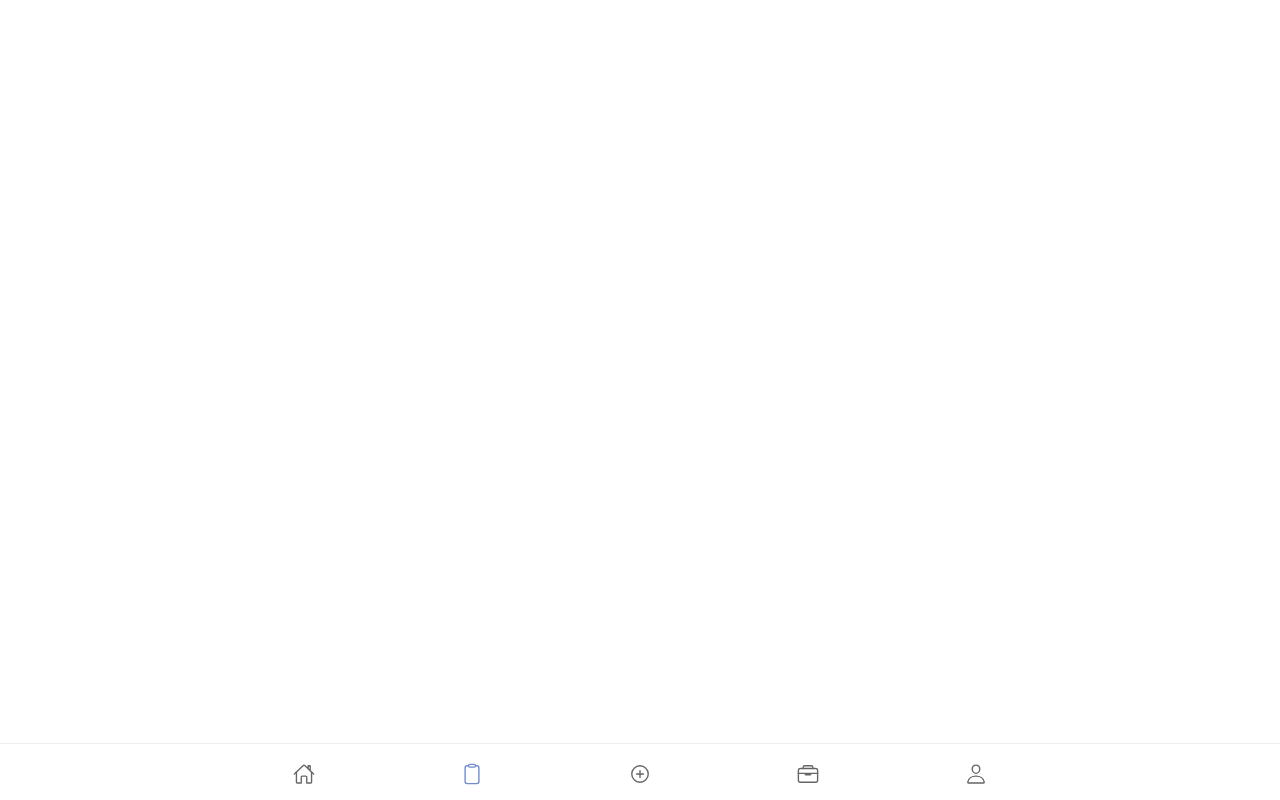
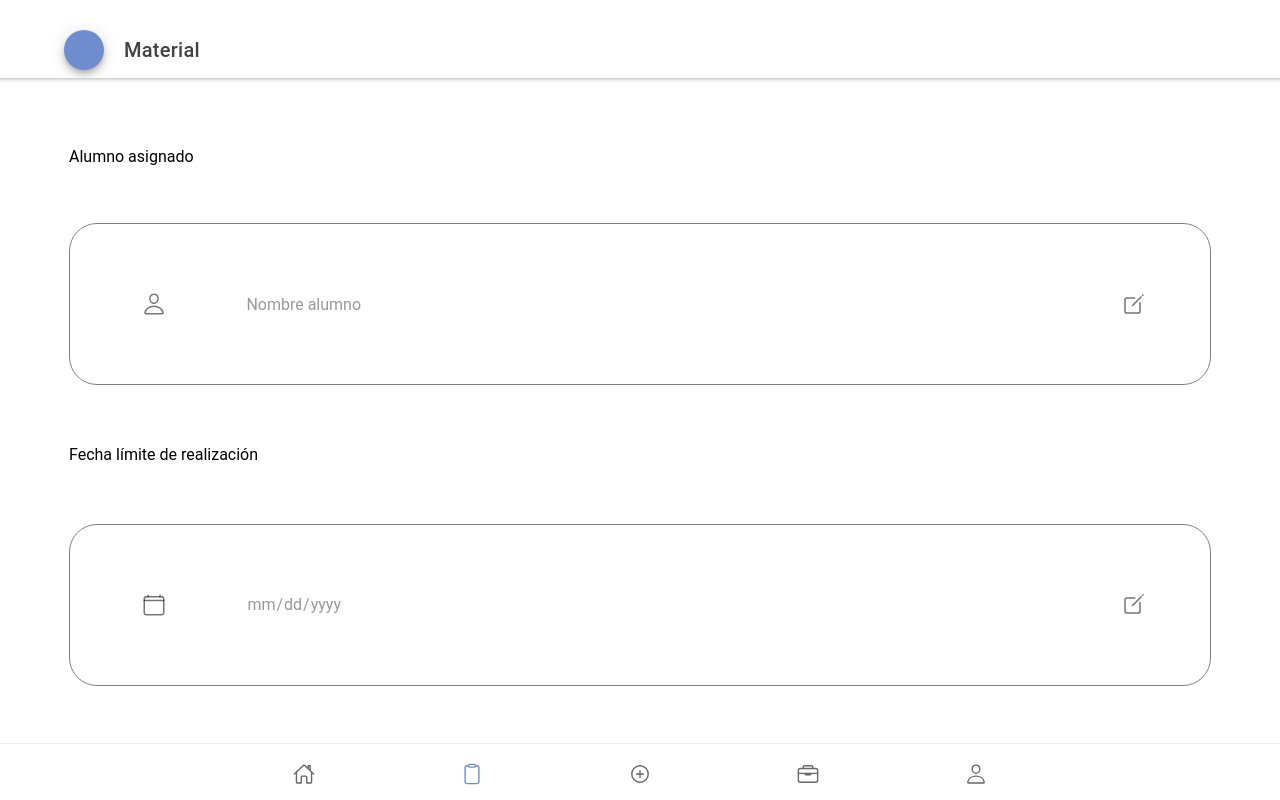
Before and after one commit to arandanos/appRendoProfesor, a React (Create React App) app: page /tasks/material_task_view in a window 1280 px wide. Built offline with nearby package versions, Linux system fonts and the light colour scheme.

Commit message:
Changes reviewing

```diff
--- a/src/App.tsx
+++ b/src/App.tsx
@@ -63,25 +63,24 @@ const App: React.FC = () => (
           <Route path="/profile">
             <Profile />
           </Route>
-          <Route path="/adminSettings">
+          <Route path="/admin_settings">
             <AdminSettings />
           </Route>
           <Route exact path="/">
             <Redirect to="/home" />
           </Route>
-          <Route exact path="/tasks/MaterialTaskView">
-            <MaterialTaskView />
-          </Route>
-          <Route exact path="/tasks/KitchenOrderView">
+          <Route exact path="/tasks/material_task_view" component={MaterialTaskView}></Route>
+          <Route exact path="/tasks/kitchen_order_view">
             <KitchenOrderView />
           </Route>
         </IonRouterOutlet>
+        {/**  TABS BARRA NAVEGACION INFERIOR */}
         <IonTabBar slot="bottom">
           <IonTabButton tab="Home" href="/home">
             <IonIcon icon={homeOutline} />
             <IonLabel class='hide'>Home</IonLabel>
           </IonTabButton>
-          <IonTabButton tab="tareas" href="/tasks">
+          <IonTabButton tab="Tasks" href="/tasks">
             <IonIcon icon={clipboardOutline} />
             <IonLabel class='hide'>Tareas</IonLabel>
           </IonTabButton>
--- a/src/pages/MaterialTaskView.tsx
+++ b/src/pages/MaterialTaskView.tsx
@@ -18,32 +18,32 @@ const MaterialTaskView: React.FC = () => {
             <IonPage>
                 <Header title='Material' back settings={false}/>
                 <IonContent >
-                    <IonGrid >
-                        <div className='width-90'>
+                    <IonGrid class='width-90'>
+                        {/* <div className='width-90'> */}
                             <IonLabel>Alumno asignado</IonLabel>
                             <IonItem shape='round' fill='outline'>
                                 <IonIcon slot='start' icon={personOutline} />
                                 <IonInput value="Nombre alumno" disabled />
                                 <IonIcon slot='end' icon={createOutline} />
                             </IonItem>
-                        </div>
-                        <div className='width-90'>
+                        {/* </div> */}
+                        {/* <div className='width-90'> */}
                             <CalendarPicker label='Fecha límite de realización' disabled editButton value={"08/12/2030"}/>
-                        </div>
-                        <div className='width-90'>
+                        {/* </div> */}
+                        {/* <div className='width-90'> */}
                             <IonLabel>Estado</IonLabel>
                             <IonItem shape='round' fill='outline'>
                                 <IonIcon slot='start' icon={clipboardOutline} />
                                 <IonInput value={estado} disabled />
                             </IonItem>
-                        </div>
-                        <div className='width-90'>
+                        {/* </div> */}
+                        {/* <div className='width-90'> */}
                             <IonLabel>Dar feedback</IonLabel>
                             <IonItem shape='round' fill='outline'>
                                 <IonTextarea placeholder='Escribir feedback...'></IonTextarea>
                                 <IonIcon slot='end' icon={cameraOutline} />
                             </IonItem>
-                        </div>
+                        {/* </div> */}
                         <div className="box">
                             <div className='b1'>
                                 <IonButton shape='round' size='small' >
--- a/src/pages/Tasks.tsx
+++ b/src/pages/Tasks.tsx
@@ -23,7 +23,7 @@ const Tasks: React.FC = () => {
       url: API_URL + "task",
       method: 'get'
     }).then(response => {
-     // console.log(response.data)
+     console.log(response.data)
       return response.data;
     })
   };
```
